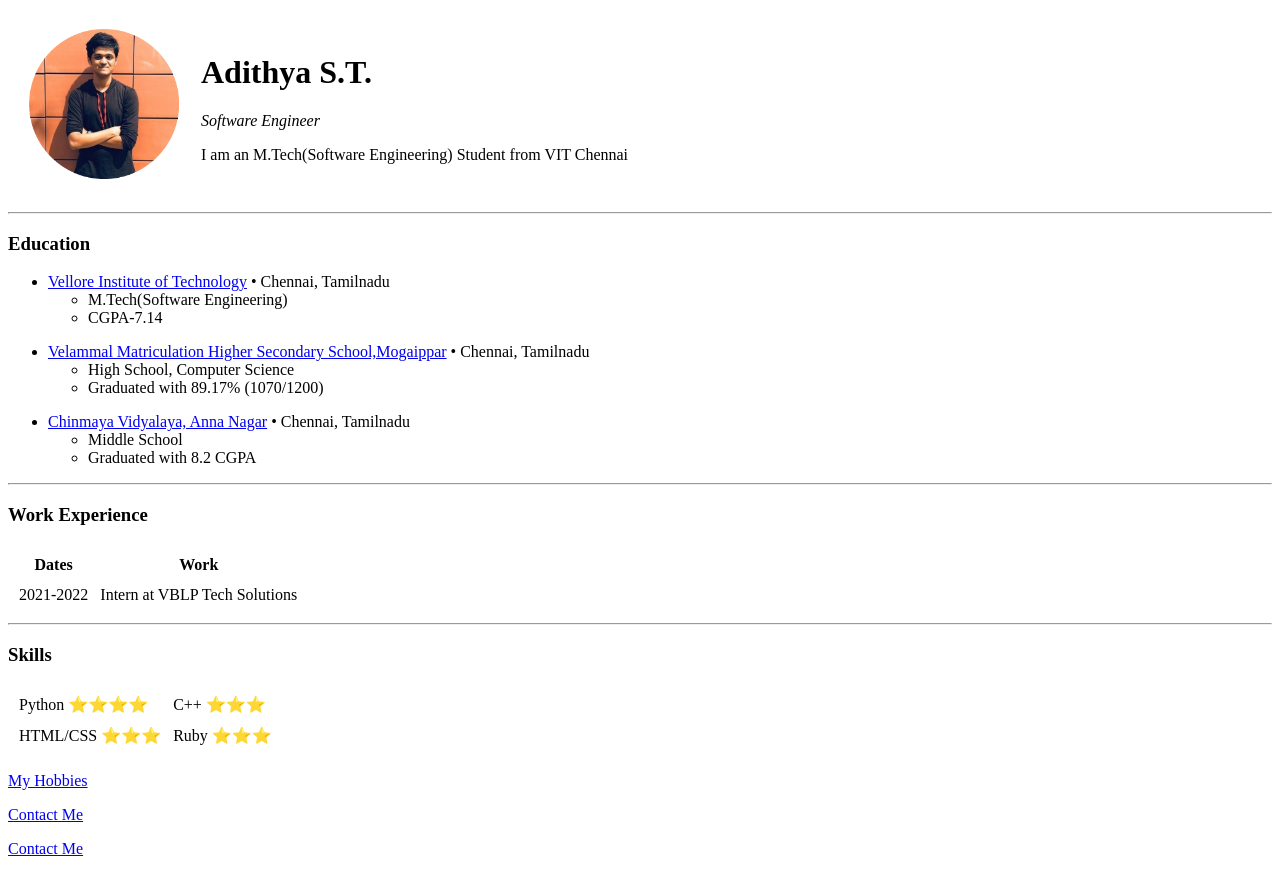
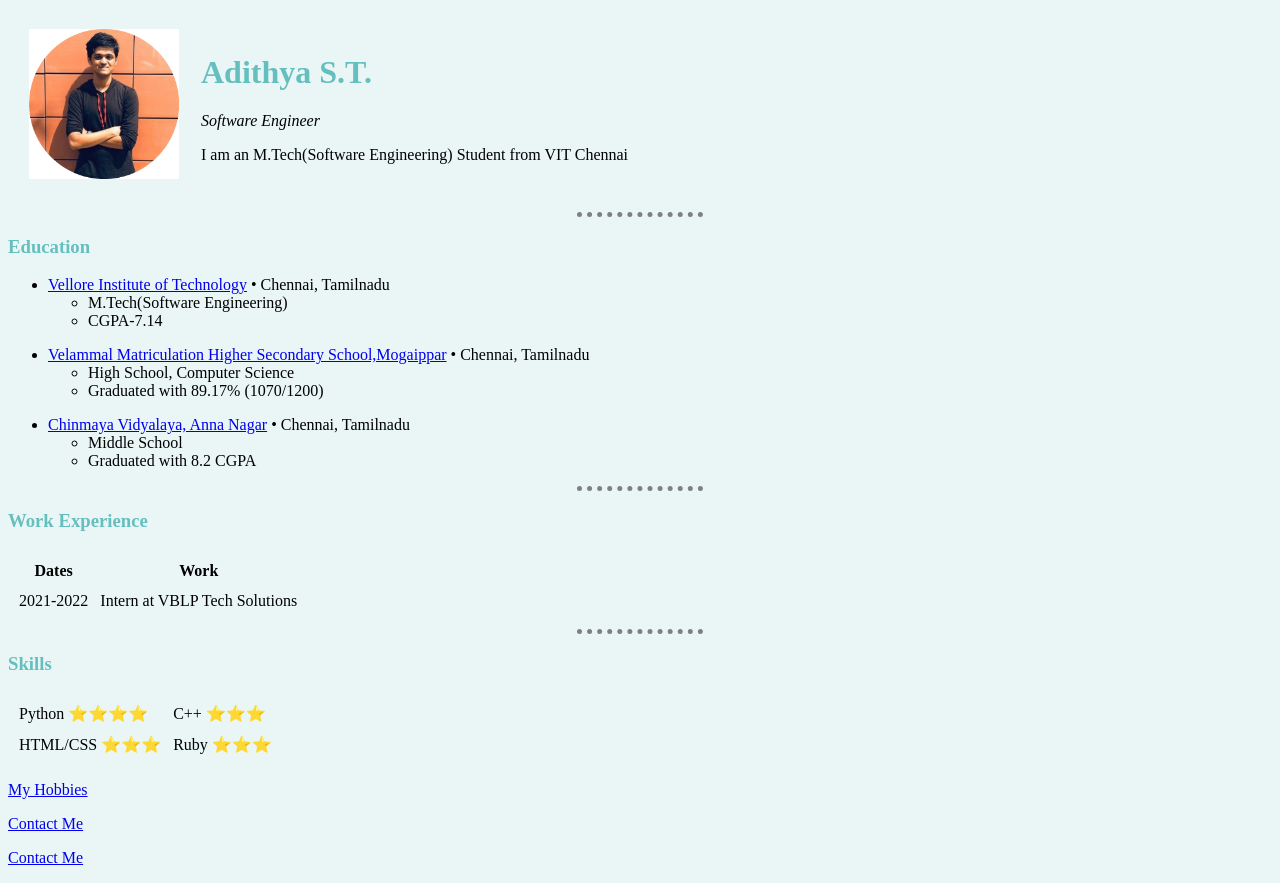
Before and after one commit to adithya1010/100-Days-of-Code, a plain HTML site: page Day-41/index.html in a window 1280 px wide. Drawn offline with Linux system fonts and the light colour scheme.

Commit message:
Day-43-Intro to CSS

```diff
--- /dev/null
+++ b/Day-41/CSS+-+Bacon+Fansite/CSS - Bacon Fansite/css/styles.css
@@ -0,0 +1,28 @@
+/****************TAG SELECTORS ****************/
+h1{
+    color: red;
+    font-size: 200px;
+}
+
+img:hover{
+    background-color: gold;
+}
+
+/****************CLASS SELECTORS ****************/
+
+.bacon {
+    background-color: green;
+}
+
+.circular {
+    border-radius: 100%;
+}
+.brocolli {
+    background-color: red;
+}
+
+/****************ID SELECTORS ****************/
+
+#heading {
+    color: blue;
+}
--- /dev/null
+++ b/Day-41/CSS+-+Bacon+Fansite/CSS - Bacon Fansite/index.html
@@ -0,0 +1,20 @@
+<!DOCTYPE html>
+<html>
+
+<head>
+  <meta charset="utf-8">
+  <title>Bacon Fansite</title>
+  <link rel="stylesheet" href="css/styles.css">
+</head>
+
+<body>
+  <h1 id="heading">I Love Bacon</h1>
+  <p>bacon, bacon, bacon, bacon, bacon, bacon</p>
+  <p>bacon, bacon, bacon, bacon, bacon, bacon</p>
+  <p>bacon, bacon, bacon, bacon, bacon, bacon</p>
+  <img class="bacon" src="https://emojipedia-us.s3.amazonaws.com/thumbs/240/apple/118/bacon_1f953.png" alt="bacon-img">
+  <img class="brocolli circular" src="https://emojipedia-us.s3.dualstack.us-west-1.amazonaws.com/thumbs/120/apple/325/broccoli_1f966.png" alt="brocolli-img">
+
+</body>
+
+</html>
--- /dev/null
+++ b/Day-41/css/styles.css
@@ -0,0 +1,20 @@
+body {
+    background-color: #EAF6F6;
+}
+
+h3 {
+
+    color: #66BFBF;
+}
+h1 {
+    color: #66BFBF;
+}
+
+hr {
+    border-style: none;
+    border-top-style: dotted;
+    border-color: grey;
+    border-width: 5px;
+    height: 0px;
+    width: 10%;
+}
--- a/Day-41/index.html
+++ b/Day-41/index.html
@@ -1,21 +1,25 @@
 <!DOCTYPE html>
 <html lang="en">
+
+
 
 <head>
     <meta charset="UTF-8">
     <meta http-equiv="X-UA-Compatible" content="IE=edge">
     <meta name="viewport" content="width=device-width, initial-scale=1.0">
     <title>Adithya S.T.'s personal website</title>
-
+    <link rel="stylesheet" href="css/styles.css">
 </head>
 
 <body>
     <table cellspacing="20">
         <tr>
             <td><img src="index.jpg" alt="Profile Pic" width="150" height="150"></td>
-            <td><h1>Adithya S.T.</h1>
-            <p><em>Software Engineer</em></p>
-            <p>I am an M.Tech(Software Engineering) Student from VIT Chennai</p></td>
+            <td>
+                <h1>Adithya S.T.</h1>
+                <p><em>Software Engineer</em></p>
+                <p>I am an M.Tech(Software Engineering) Student from VIT Chennai</p>
+            </td>
 
         </tr>
     </table>
@@ -58,15 +62,15 @@
             </tr>
         </thead>
         <tbody>
-        <tr>
-           <td>2021-2022</td>
-           <td>Intern at VBLP Tech Solutions</td>
-        </tr>
+            <tr>
+                <td>2021-2022</td>
+                <td>Intern at VBLP Tech Solutions</td>
+            </tr>
         </tbody>
     </table>
     <hr>
     <h3>Skills</h3>
-    <table  cellspacing="10">
+    <table cellspacing="10">
         <tr>
             <td>Python ⭐⭐⭐⭐</td>
             <td>C++ ⭐⭐⭐</td>
```
Also changed, not shown: Day-41/contact.html (+3 -1 lines), Day-41/hobbies.html (+3 -0 lines), 2 other files.
